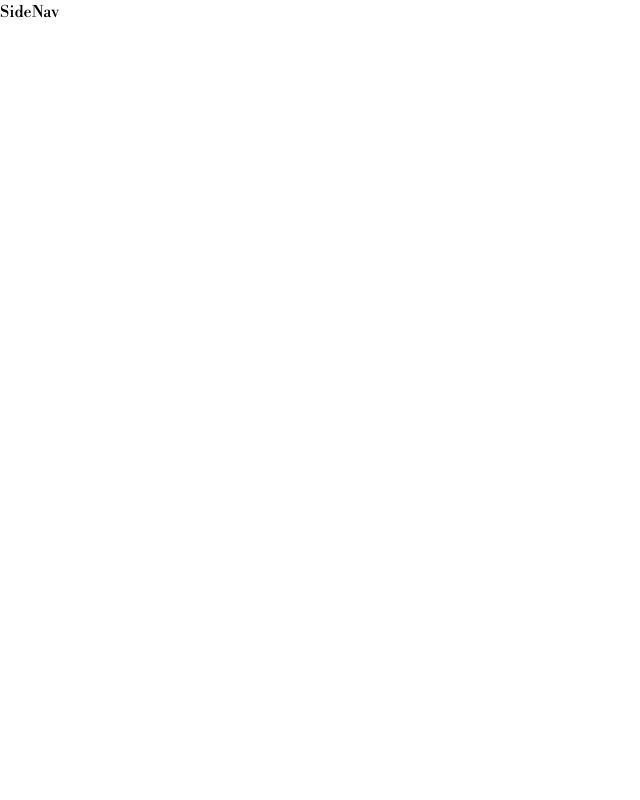
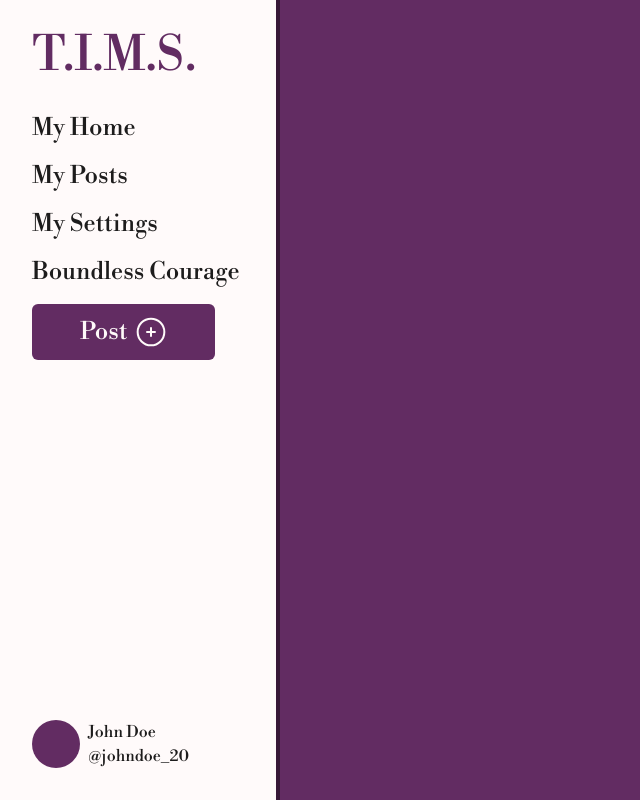
Before and after one commit to champloo30/tims, a Next.js app: page / in a window 1280 px wide. Shown: the whole page, without its empty margins (0-640 px from the left). Built offline with nearby package versions, Linux system fonts and the light colour scheme.

Commit message:
working on side nave

```diff
--- a/src/components/sideNav.tsx
+++ b/src/components/sideNav.tsx
@@ -2,7 +2,33 @@ import React from 'react'
 
 const SideNav = () => {
   return (
-    <div>SideNav</div>
+    <nav className='h-screen w-[17.5rem] p-8 flex flex-col justify-between bg-old-lace border-r-4 border-purple-dark'>
+      <div className='space-y-8'>
+        <h1 className='text-5xl text-purple uppercase'>t.i.m.s.</h1>
+        <ul className='flex flex-col gap-4'>
+          <li className='text-2xl capitalize'>my home</li>
+          <li className='text-2xl capitalize'>my posts</li>
+          <li className='text-2xl capitalize'>my settings</li>
+          <li className='text-2xl capitalize'>boundless courage</li>
+          <li>
+            <button className='px-12 py-3 flex gap-2 rounded-md bg-purple hover:scale-95 transition duration-200' type='button'>
+              <p className='text-2xl text-old-lace'>Post</p>
+              <svg className='h-8 w-8' viewBox="0 0 24 24" fill="none" xmlns="http://www.w3.org/2000/svg">
+                <circle cx="12" cy="12" r="10" stroke="#FFFAFA" stroke-width="1.5"/>
+                <path d="M15 12L12 12M12 12L9 12M12 12L12 9M12 12L12 15" stroke="#FFFAFA" stroke-width="1.5" stroke-linecap="round"/>
+              </svg>
+            </button>
+          </li>
+        </ul>
+      </div>
+      <div className='flex gap-2'>
+        <div className='h-12 w-12 bg-purple rounded-full'></div>
+        <div className='space-y-0'>
+          <p>John Doe</p>
+          <p>@johndoe_20</p>
+        </div>
+      </div>
+    </nav>
   )
 }
 
--- a/tailwind.config.ts
+++ b/tailwind.config.ts
@@ -8,11 +8,17 @@ const config: Config = {
   ],
   theme: {
     extend: {
-      backgroundImage: {
-        'gradient-radial': 'radial-gradient(var(--tw-gradient-stops))',
-        'gradient-conic':
-          'conic-gradient(from 180deg at 50% 50%, var(--tw-gradient-stops))',
+      colors: {
+        'fade': '#F5EAF5',
+        'danger': '#A91212',
+        'dark-armor': '#1D1C1C',
+        'old-lace': '#FFFAFA',
+        'purple': '#622C62',
+        'purple-dark': '#371737'
       },
+      screens: {
+        'tall': { 'min': '(min-height: 1300px)', 'max': '(max-width: 1100px)' },
+      }
     },
   },
   plugins: [],
```
Also changed, not shown: public/add-circle-svgrepo-com(1).svg (added).
